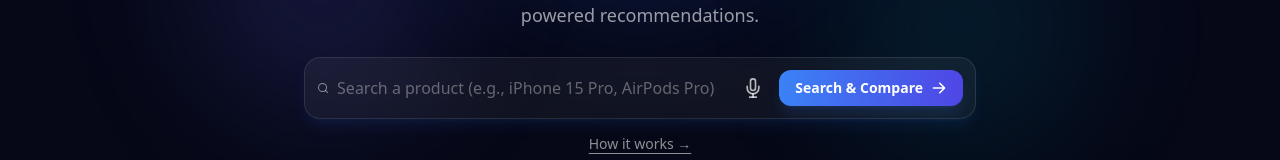
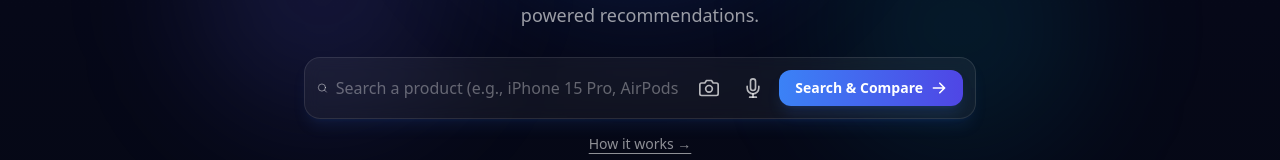
Before and after one commit to abaid-123/compare-smartly, a React (Vite) app: page / in a window 1280 px wide. Shown: the part 328-488 px from the top of the page. Built offline with nearby package versions, Linux system fonts and the light colour scheme.

Commit message:
Added camera upload feature in search bar

```diff
--- a/src/components/HeroSection.tsx
+++ b/src/components/HeroSection.tsx
@@ -1,12 +1,13 @@
-
 import { Link, useNavigate } from "react-router-dom";
 import { HiArrowRight } from "react-icons/hi";
-import { FiSearch, FiMic } from "react-icons/fi";
-import { useState } from "react";
+import { FiSearch, FiMic, FiCamera } from "react-icons/fi";
+import { useRef, useState } from "react";
 
 export default function HeroSection() {
   const [q, setQ] = useState("");
   const navigate = useNavigate();
+
+  const fileInputRef = useRef<HTMLInputElement | null>(null);
 
   function goCompare() {
     const query = q.trim();
@@ -15,7 +16,8 @@
 
   function startVoiceSearch() {
     const SpeechRecognition =
-      (window as any).SpeechRecognition || (window as any).webkitSpeechRecognition;
+      (window as any).SpeechRecognition ||
+      (window as any).webkitSpeechRecognition;
 
     if (!SpeechRecognition) {
       alert("Voice search not supported in this browser");
@@ -32,6 +34,16 @@
     };
   }
 
+  function handleImageUpload(e: React.ChangeEvent<HTMLInputElement>) {
+    const file = e.target.files?.[0];
+    if (!file) return;
+
+    // You can send this file to backend or AI model later
+    console.log("Selected image:", file);
+
+    // Example: preview or processing logic
+  }
+
   return (
     <section className="relative overflow-hidden">
       <div className="absolute inset-0 bg-gradient-to-b from-[#070A1A] via-[#060818] to-[#050815]" />
@@ -42,7 +54,6 @@
 
       <div className="relative mx-auto max-w-7xl px-4 pt-16 pb-12 md:pt-24 md:pb-20">
         <div className="mx-auto max-w-4xl text-center">
-
           <h1 className="text-4xl md:text-6xl font-extrabold tracking-tight text-white">
             Compare Prices{" "}
             <span className="bg-gradient-to-r from-blue-400 to-cyan-400 bg-clip-text text-transparent">
@@ -61,7 +72,6 @@
           {/* SEARCH BAR */}
           <div className="mx-auto mt-7 max-w-2xl">
             <div className="flex items-center gap-2 rounded-2xl border border-white/10 bg-white/5 backdrop-blur px-3 py-3 shadow-lg shadow-blue-500/10">
-
               {/* search icon */}
               <FiSearch className="h-5 w-5 text-white/50" />
 
@@ -75,7 +85,23 @@
                 placeholder="Search a product (e.g., iPhone 15 Pro, AirPods Pro)"
                 className="w-full bg-transparent text-sm md:text-base text-white placeholder:text-white/35 outline-none"
               />
+              {/* camera upload */}
+              <button
+                onClick={() => fileInputRef.current?.click()}
+                className="p-2 rounded-lg hover:bg-white/10 transition"
+                title="Upload image"
+              >
+                <FiCamera className="h-5 w-5 text-white/70" />
+              </button>
 
+              {/* hidden file input */}
+              <input
+                type="file"
+                accept="image/*"
+                ref={fileInputRef}
+                onChange={handleImageUpload}
+                className="hidden"
+              />
               {/* voice search */}
               <button
                 onClick={startVoiceSearch}
```
